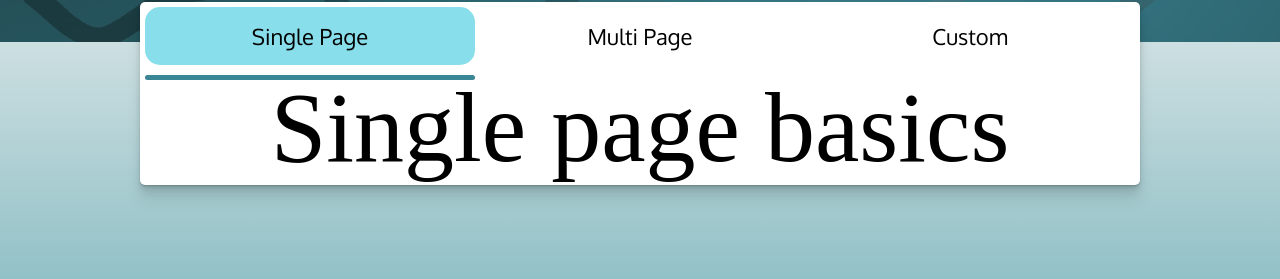
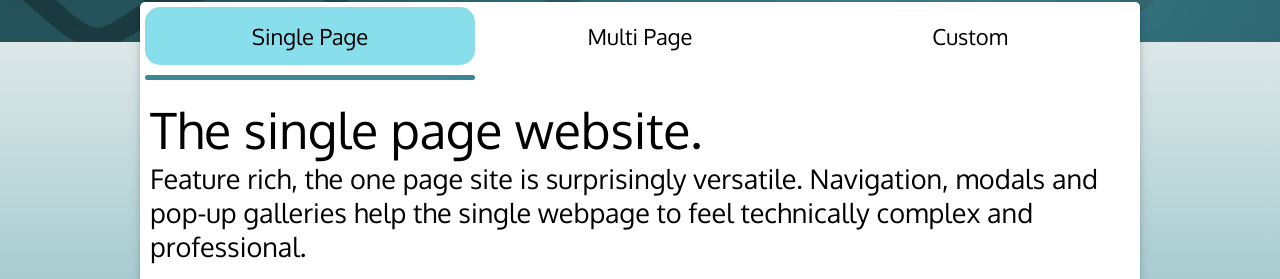
Before and after one commit to argounova/turn17-media, a Next.js app: page /basics in a window 1280 px wide. Shown: the part 660-939 px from the top of the page. Built offline with nearby package versions, Linux system fonts and the light colour scheme; no server answers.

Commit message:
basics component

```diff
--- a/components/Basics/Selector.jsx
+++ b/components/Basics/Selector.jsx
@@ -37,7 +37,13 @@ export default function Selector() {
             exit={{ y: -10, opacity: 0 }}
             transition={{ duration: 0.2 }}
           >
-            {selectedTab.title}
+            <br />
+            <h1>{selectedTab.title}</h1>
+            <h5>{selectedTab.subtitle}</h5>
+            <br />
+            <hr />
+            <br />
+
           </motion.div>
         </AnimatePresence>
       </main>
--- a/components/Basics/content.js
+++ b/components/Basics/content.js
@@ -2,16 +2,19 @@ export const tabs = [
     {
         name: "Single Page",
         color: "var(--mb1-1)",
-        title: "Single page basics",
+        title: "The single page website.",
+        subtitle: "Feature rich, the one page site is surprisingly versatile.  Navigation, modals and pop-up galleries help the single webpage to feel technically complex and professional."
     },
     {
         name: "Multi Page",
         color: "var(--mb1-2)",
-        title: "Multi page basics",
+        title: "More square footage.",
+        subtitle: "When you simply need more space now or room to grow in the future, the multi page website is the clear choice.  Incorporate blogs, dedicated gallery or product pages and much more."
     },
     {
         name: "Custom",
         color: "var(--mb2-1)",
-        title: "Custom site basics",
+        title: "When one size doesn't fit all.",
+        subtitle: "We are happy to work with you on a site that goes above and beyond our standard offerings.  The best way to get started is by contacting us."
     },
 ];
--- a/components/Basics/style.js
+++ b/components/Basics/style.js
@@ -30,10 +30,12 @@ export const BasicsStyles = styled.section`
     display: flex;
     justify-content: center;
     align-items: center;
-    font-size: 100px;
     flex-grow: 1;
     user-select: none;
+    padding: 10px;
   }
+
+
 
   ul,
   li {
--- a/src/styles/globals.css
+++ b/src/styles/globals.css
@@ -15,6 +15,7 @@
 
 
   --p: 15px;
+  --h1: 22px;
   --h2: 20px;
   --h3: 19px;
   --h4: 18px;
@@ -22,6 +23,7 @@
   --h6: 16px;
 
   @media(min-width:375px) {
+    --h1: 28px;
     --h2: 26px;
     --h3: 21px;
     --h4: 20px;
@@ -30,6 +32,7 @@
   }
 
   @media(min-width:414px) {
+    --h1: 29px;
     --h2: 27px;
     --h3: 25px;
     --h4: 23px;
@@ -38,6 +41,7 @@
   }
 
   @media(min-width:768px) {
+    --h1: 32px;
     --h2: 30px;
     --h3: 28px;
     --h4: 26px;
@@ -46,6 +50,7 @@
   }
 
   @media(min-width:1024px) {
+    --h1: 50px;
     --h2: 36px;
     --h3: 32px;
     --h4: 29px;
@@ -64,20 +69,30 @@ p {
   text-align: center;
 }
 
+h1 {
+  font-family: 'Oxygen';
+  font-size: var(--h1);
+  font-weight: lighter;
+}
+
 h2 {
   font-size: var(--h2);
 }
 
 h3 {
-font-size: var(--h3);
+  font-family: 'Oxygen';
+  font-size: var(--h3);
 }
 
 h4 {
-font-size: var(--h4);
+  font-family: 'Oxygen';
+  font-size: var(--h4);
 }
 
 h5 {
-font-size: var(--h5);
+  font-family: 'Oxygen';
+  font-size: var(--h5);
+  font-weight: lighter;
 }
 
 h6 {
```
